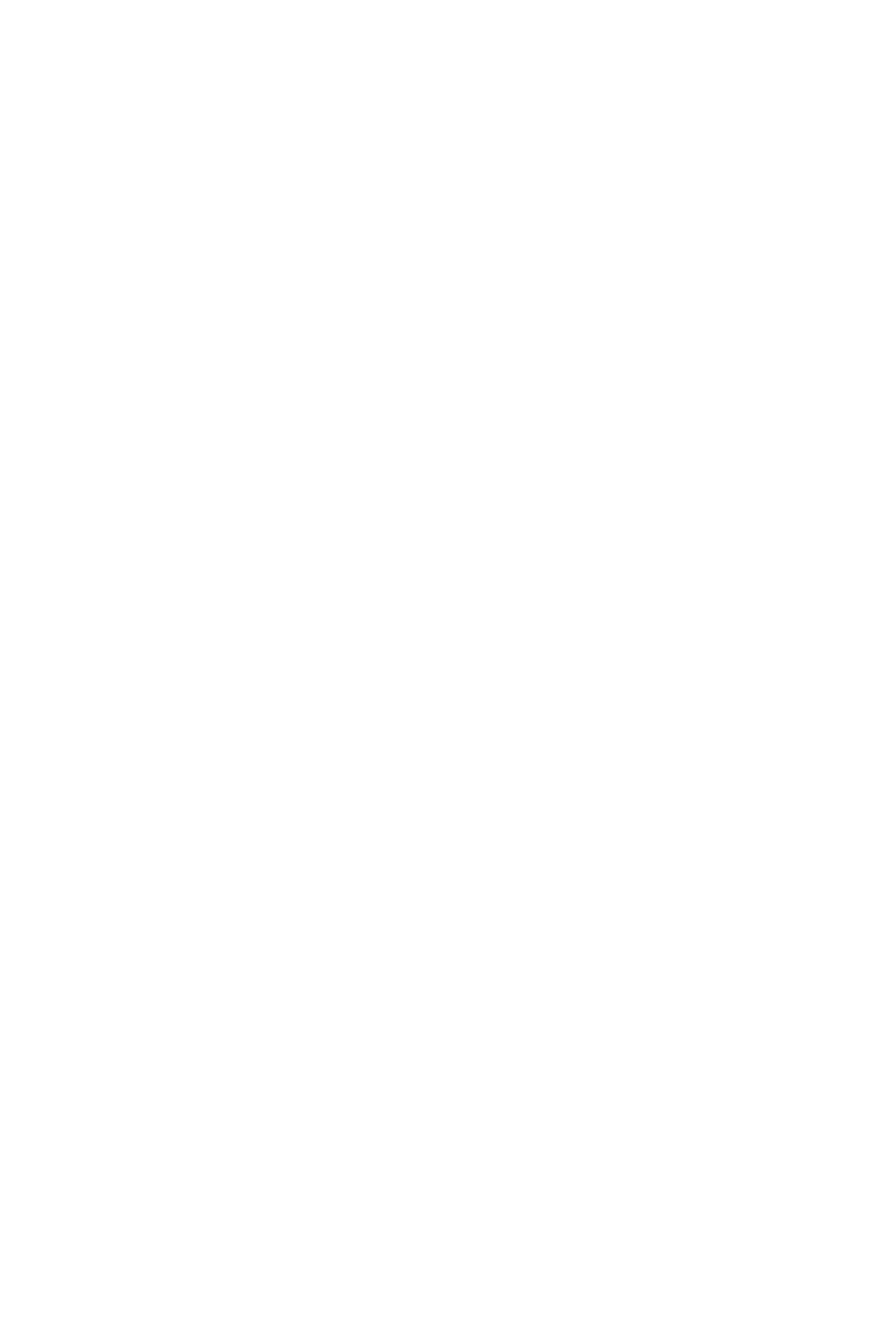
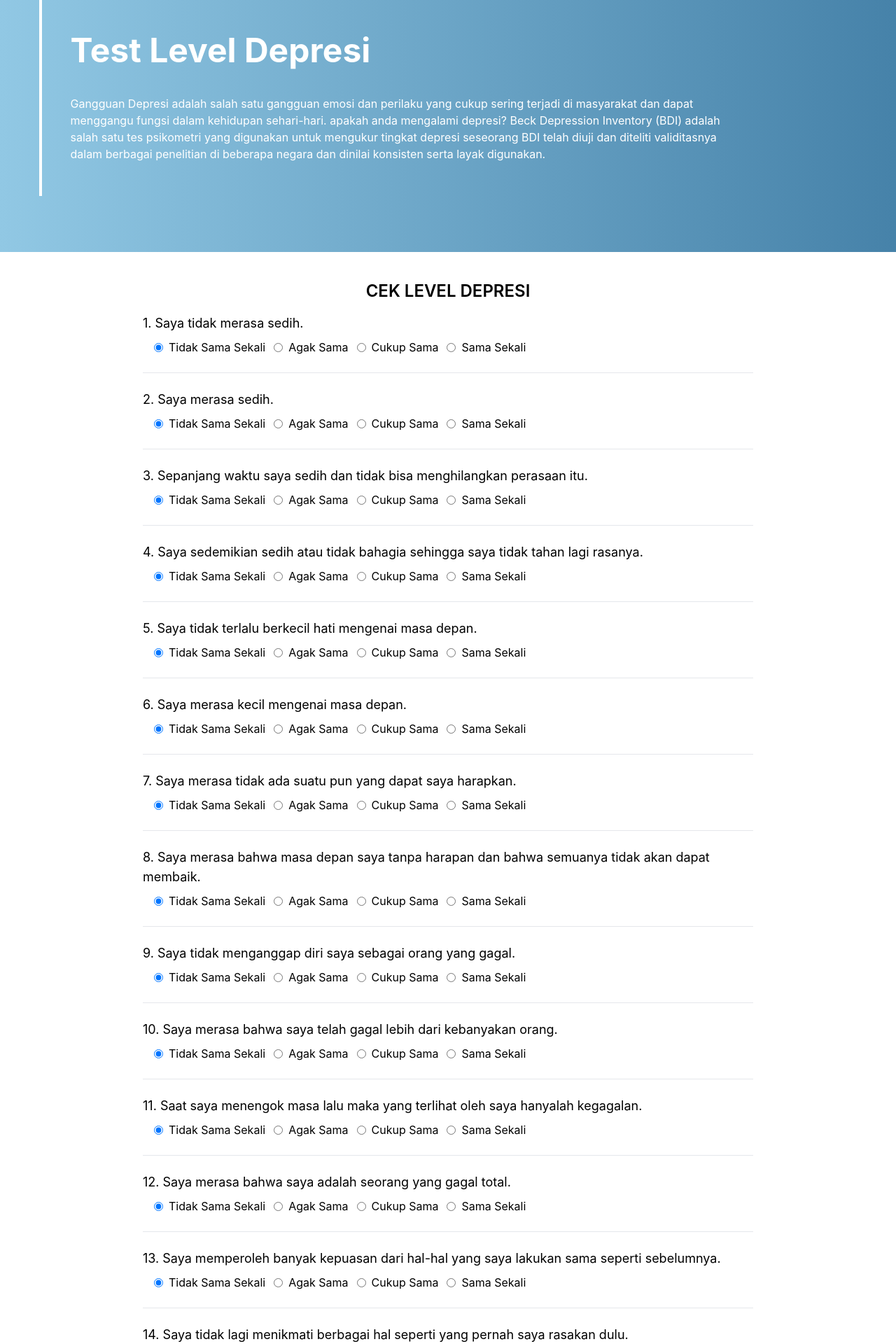
Before and after one commit to rafrmdhn/me-time, a React (Create React App) app: page /pages/TestDepresi in a window 1280 px wide. Before the commit this address had no page. Shown: the part 120-2040 px from the top of the page at 70% size. Before the commit the page ends 800 px from the top, so only its background shows below. Built offline with nearby package versions, Linux system fonts and the light colour scheme.

Commit message:
Membuat Halaman Test Depresi

```diff
--- a/src/App.js
+++ b/src/App.js
@@ -3,7 +3,11 @@ import { BrowserRouter as Router, Routes, Route } from 'react-router-dom';
 import './App.css';
 
 import Home from './pages/Home';
+
+// CEK KESEHATAN
 import CekKesehatanMental from './pages/CekKesehatan';
+import TestDepresi from './pages/TestDepresi';
+
 import ContactUs from './pages/ContactUs';
 
 function App() {
@@ -13,7 +17,10 @@ function App() {
         <Routes>
           <Route path="/" element={<Home />} />
           <Route path="/pages/Home" element={<Home />} />
+
           <Route path="/pages/CekKesehatan" element={<CekKesehatanMental />} />
+          <Route path="/pages/TestDepresi" element={<TestDepresi />} />
+
           <Route path="/pages/ContactUs" element={<ContactUs />} />
         </Routes>
       </Router>
--- a/src/components/service.jsx
+++ b/src/components/service.jsx
@@ -5,7 +5,7 @@ const Service = () => {
     const cardData = [
         {
             title: "Depresi",
-            link: "#",
+            link: "/pages/TestDepresi",
             imageSrc: "https://d3uhejzrzvtlac.cloudfront.net/compro/articleContent/703d5bda-019c-4500-a2f4-d6d6e46aff92.jpg",
         },
         {
--- /dev/null
+++ b/src/pages/TestDepresi.jsx
@@ -0,0 +1,163 @@
+import React, { useState } from 'react';
+
+import Navbar from '../components/navbar';
+import Header from '../components/header';
+import Footer from '../components/footer';
+
+const TestDepresi = () => {
+
+    const DepressionQuiz = () => {
+        const quizQuestions = [
+          {
+            question: 'Saya tidak merasa sedih.',
+            options: ['Tidak Sama Sekali', 'Agak Sama', 'Cukup Sama', 'Sama Sekali'],
+          },
+          {
+            question: 'Saya merasa sedih.',
+            options: ['Tidak Sama Sekali', 'Agak Sama', 'Cukup Sama', 'Sama Sekali'],
+          },
+          {
+            question: 'Sepanjang waktu saya sedih dan tidak bisa menghilangkan perasaan itu.',
+            options: ['Tidak Sama Sekali', 'Agak Sama', 'Cukup Sama', 'Sama Sekali'],
+          },
+          {
+            question: 'Saya sedemikian sedih atau tidak bahagia sehingga saya tidak tahan lagi rasanya.',
+            options: ['Tidak Sama Sekali', 'Agak Sama', 'Cukup Sama', 'Sama Sekali'],
+          },
+          {
+            question: 'Saya tidak terlalu berkecil hati mengenai masa depan.',
+            options: ['Tidak Sama Sekali', 'Agak Sama', 'Cukup Sama', 'Sama Sekali'],
+          },
+          {
+            question: 'Saya merasa kecil mengenai masa depan.',
+            options: ['Tidak Sama Sekali', 'Agak Sama', 'Cukup Sama', 'Sama Sekali'],
+          },
+          {
+            question: 'Saya merasa tidak ada suatu pun yang dapat saya harapkan.',
+            options: ['Tidak Sama Sekali', 'Agak Sama', 'Cukup Sama', 'Sama Sekali'],
+          },
+          {
+            question: 'Saya merasa bahwa masa depan saya tanpa harapan dan bahwa semuanya tidak akan dapat membaik.',
+            options: ['Tidak Sama Sekali', 'Agak Sama', 'Cukup Sama', 'Sama Sekali'],
+          },
+          {
+            question: 'Saya tidak menganggap diri saya sebagai orang yang gagal.',
+            options: ['Tidak Sama Sekali', 'Agak Sama', 'Cukup Sama', 'Sama Sekali'],
+          },
+          {
+            question: 'Saya merasa bahwa saya telah gagal lebih dari kebanyakan orang.',
+            options: ['Tidak Sama Sekali', 'Agak Sama', 'Cukup Sama', 'Sama Sekali'],
+          },
+          {
+            question: 'Saat saya menengok masa lalu maka yang terlihat oleh saya hanyalah kegagalan.',
+            options: ['Tidak Sama Sekali', 'Agak Sama', 'Cukup Sama', 'Sama Sekali'],
+          },
+          {
+            question: 'Saya merasa bahwa saya adalah seorang yang gagal total.',
+            options: ['Tidak Sama Sekali', 'Agak Sama', 'Cukup Sama', 'Sama Sekali'],
+          },
+          {
+            question: 'Saya memperoleh banyak kepuasan dari hal-hal yang saya lakukan sama seperti sebelumnya.',
+            options: ['Tidak Sama Sekali', 'Agak Sama', 'Cukup Sama', 'Sama Sekali'],
+          },
+          {
+            question: 'Saya tidak lagi menikmati berbagai hal seperti yang pernah saya rasakan dulu.',
+            options: ['Tidak Sama Sekali', 'Agak Sama', 'Cukup Sama', 'Sama Sekali'],
+          },
+          {
+            question: 'Saya tidak memperoleh kepuasan sejati dari apapun lagi.',
+            options: ['Tidak Sama Sekali', 'Agak Sama', 'Cukup Sama', 'Sama Sekali'],
+          },
+        ];
+
+        const [answers, setAnswers] = useState(Array(quizQuestions.length).fill(1));
+        const [showScore, setShowScore] = useState(false);
+
+        const handleAnswerChange = (questionIndex, value) => {
+          setShowScore(false); // Reset showScore state when the user changes the answer
+
+          setAnswers((prevAnswers) => {
+            const newAnswers = [...prevAnswers];
+            newAnswers[questionIndex] = value;
+            return newAnswers;
+          });
+        };
+
+        const calculateScore = () => {
+          const score = answers.reduce((acc, answer) => acc + answer, 0);
+          return score;
+        };
+
+        const interpretScore = (score) => {
+          if (score >= 0 && score <= 20) return { level: 'Rendah', solution: '-' };
+          else if (score >= 21 && score <= 45) return { level: 'Sedang', solution: 'Pada tingkat stres sedang, fokus pada teknik relaksasi dan manajemen waktu dapat memberikan bantuan yang signifikan. Latihan pernapasan dalam, peregangan, dan manajemen waktu yang bijak dapat membantu meredakan ketegangan. Prioritaskan tugas dan pastikan waktu istirahat yang cukup untuk memulihkan tubuh dan pikiran. Aktivitas rekreasi seperti olahraga ringan atau hobi juga dapat berperan dalam mengurangi tingkat stres.' };
+          else if (score >= 46 && score <= 50) return { level: 'Tinggi', solution: 'Ketika stres mencapai tingkat yang lebih tinggi, komunikasi dan dukungan menjadi kunci. Berbicara dengan teman, keluarga, atau seorang profesional dapat memberikan perspektif baru dan dukungan emosional. Delegasi tugas dan aktivitas fisik seperti olahraga dapat membantu mengurangi tekanan. Teknik meditasi atau mindfulness juga dapat digunakan untuk menenangkan pikiran dan mengurangi tingkat kecemasan.' };
+          else return { level: 'Sangat Tinggi', solution: 'Pada tingkat stres yang sangat tinggi, konsultasi dengan seorang profesional kesehatan mental adalah langkah krusial. Mengambil cuti sementara untuk fokus pada pemulihan, serta mempertimbangkan terapi psikologis atau konseling, dapat memberikan dukungan yang lebih intensif.' };
+        };
+
+
+        const handleCheckScore = () => {
+          setShowScore(true);
+        };
+
+        return (
+          <div className="my-8 max-w-4xl px-3 py-2 mx-auto">
+            <h2 className="text-2xl font-semibold mb-4 text-center">CEK LEVEL DEPRESI</h2>
+
+            {quizQuestions.map((question, index) => (
+              <div key={index} className="mb-6 border-b pb-4 text-left">
+                <p className="text-lg mb-2">{`${index + 1}. ${question.question}`}</p>
+
+                  <div className="flex flex-wrap items-center px-4">
+                      {question.options.map((option, optionIndex) => (
+                          <label key={optionIndex} className="mb-2 mr-3 flex items-center">
+                              <input
+                                      type="radio" name={`q${index + 1}`} value={optionIndex + 1} checked={answers[index] === optionIndex + 1}
+                                      onChange={() => handleAnswerChange(index, optionIndex + 1)} className="mr-2"
+                              />
+                              {option}
+                          </label>
+                      ))}
+                  </div>
+              </div>
+            ))}
+
+            <div className="mt-6">
+              <button onClick={handleCheckScore} className="bg-blue-500 text-white px-4 py-2 rounded w-full">Check Score</button>
+              {showScore && (
+                  <>
+                      <p className="text-xl mt-4 text-left">Skor: {calculateScore()}</p><br />
+                      <p className="text-xl text-left">Interpretasi Skor: {interpretScore(calculateScore()).level}</p><br />
+                      <p className="text-xl text-left">Solusi:  <br />{interpretScore(calculateScore()).solution}</p>
+                  </>
+              )}
+            </div>
+          </div>
+        );
+    };
+
+
+
+    return (
+        <div className='bg-white'>
+            <Navbar/>
+            <Header
+                title="Test Level Depresi"
+                description="
+                    Gangguan Depresi adalah salah satu gangguan emosi dan perilaku yang cukup sering terjadi di masyarakat dan
+                    dapat menggangu fungsi dalam kehidupan sehari-hari. apakah anda mengalami depresi? Beck Depression Inventory
+                    (BDI) adalah salah satu tes psikometri yang digunakan untuk mengukur tingkat depresi seseorang BDI telah diuji
+                    dan diteliti validitasnya dalam berbagai penelitian di beberapa negara dan dinilai konsisten serta layak digunakan."
+            />
+
+
+        <div className="container mx-auto">
+            <DepressionQuiz />
+        </div>
+
+            <Footer/>
+        </div>
+    )
+}
+
+export default TestDepresi
```
